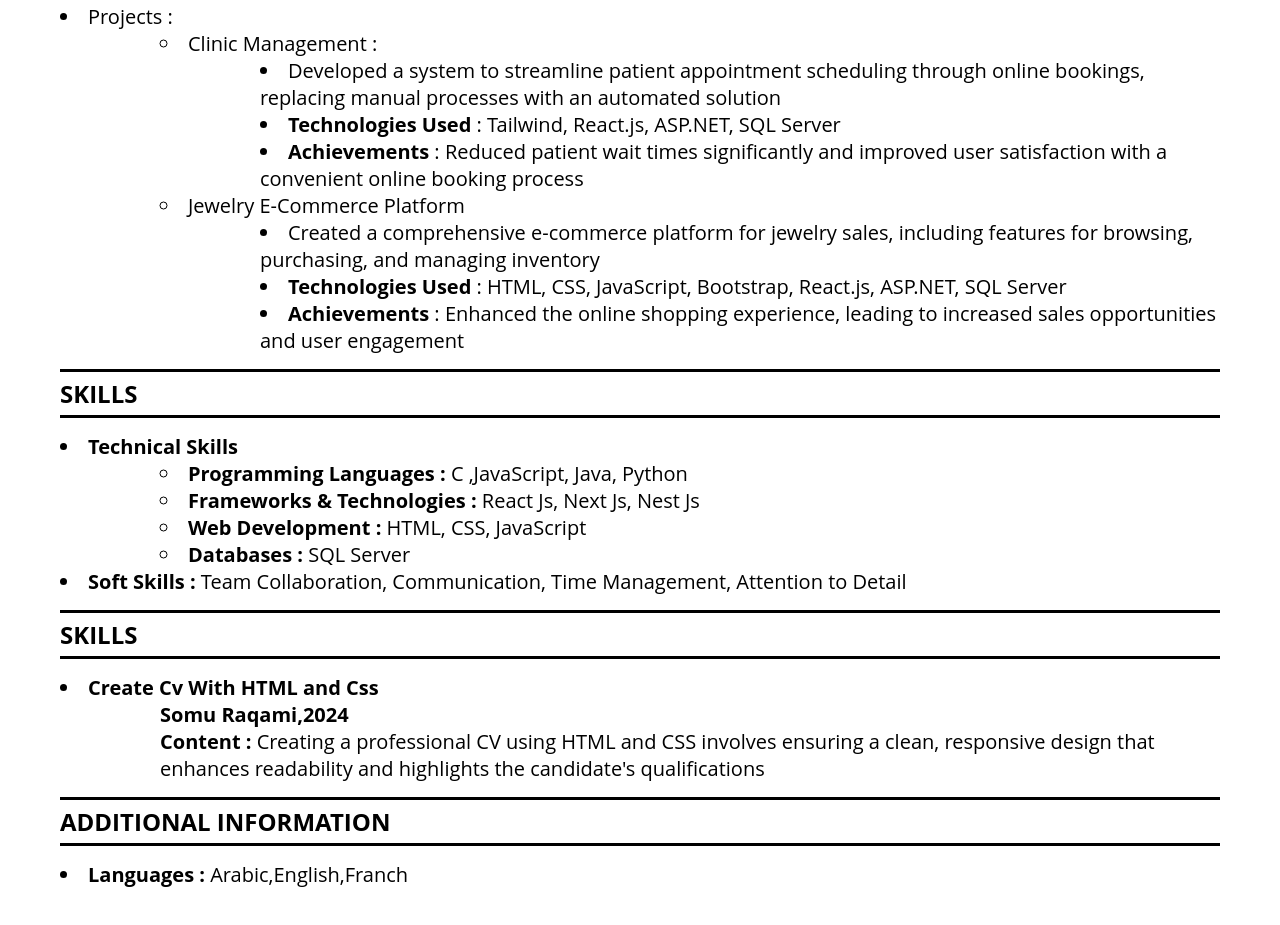
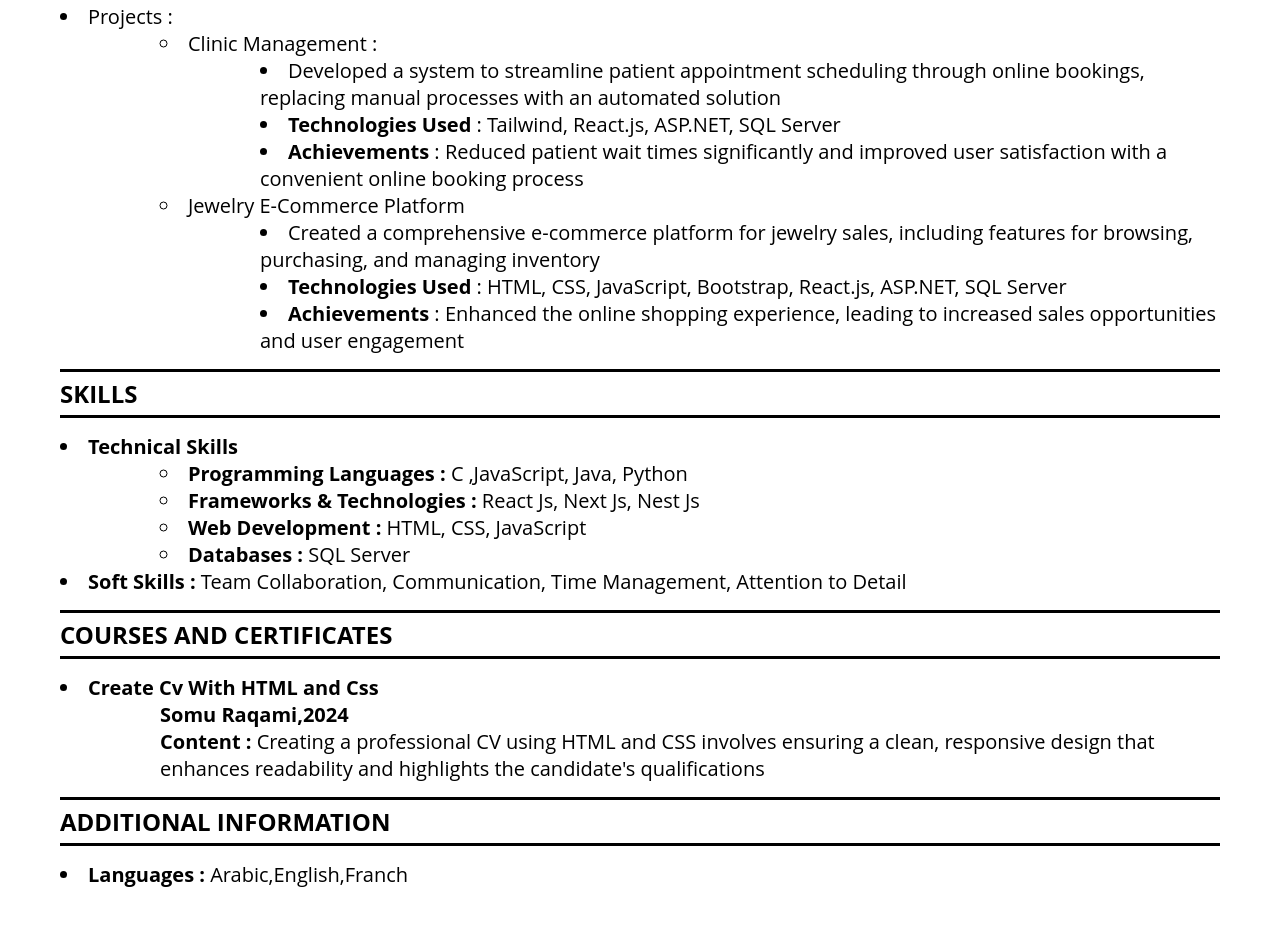
Before and after one commit to benkedda-louai/cvTemplate, a plain HTML site: page index.html in a window 1280 px wide. Shown: the part 703-1628 px from the top of the page. Drawn offline with Linux system fonts and the light colour scheme.

Commit message:
Add files via upload

```diff
--- a/index.html
+++ b/index.html
@@ -131,7 +131,7 @@
             <div class="line"></div>
         </div>
         <div class="courses">
-            <h2 class="title">SKILLS</h2>
+            <h2 class="title">COURSES AND CERTIFICATES</h2>
             <div class="line"></div>
             <ul class="divWrapper">
                 <li><strong>Create Cv With HTML and Css</strong></li>
```
